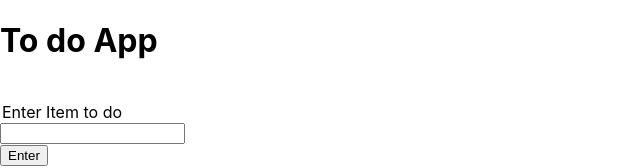
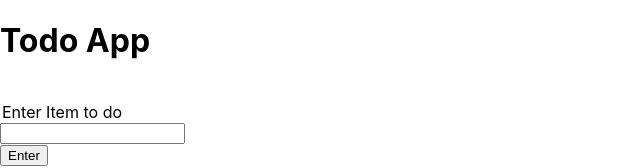
Before and after one commit to pchessah/todo, a React (Create React App) app: page / in a window 1280 px wide. Shown: the top 168 px of the page, without its empty margins (0-640 px from the left). Built offline with nearby package versions, Linux system fonts and the light colour scheme.

Commit message:
Update App.js

```diff
--- a/src/App.js
+++ b/src/App.js
@@ -4,10 +4,9 @@ import Form from "./Form";
 function App() {
   return (
     <div>
-      <h1>To do App</h1>
+      <h1>Todo App</h1>
       <br />
       <Form />
-      <br />
 
     </div>
   );
```
